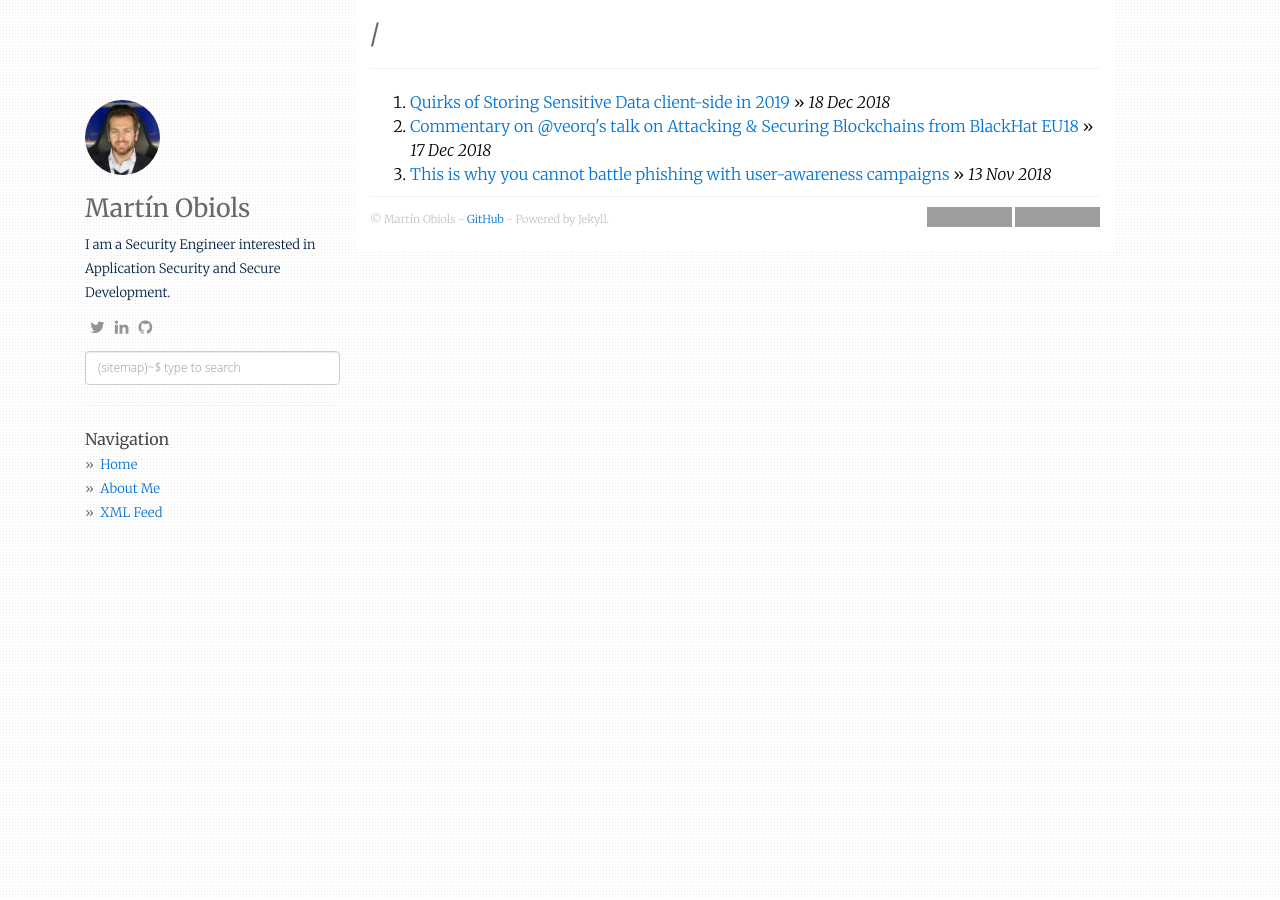
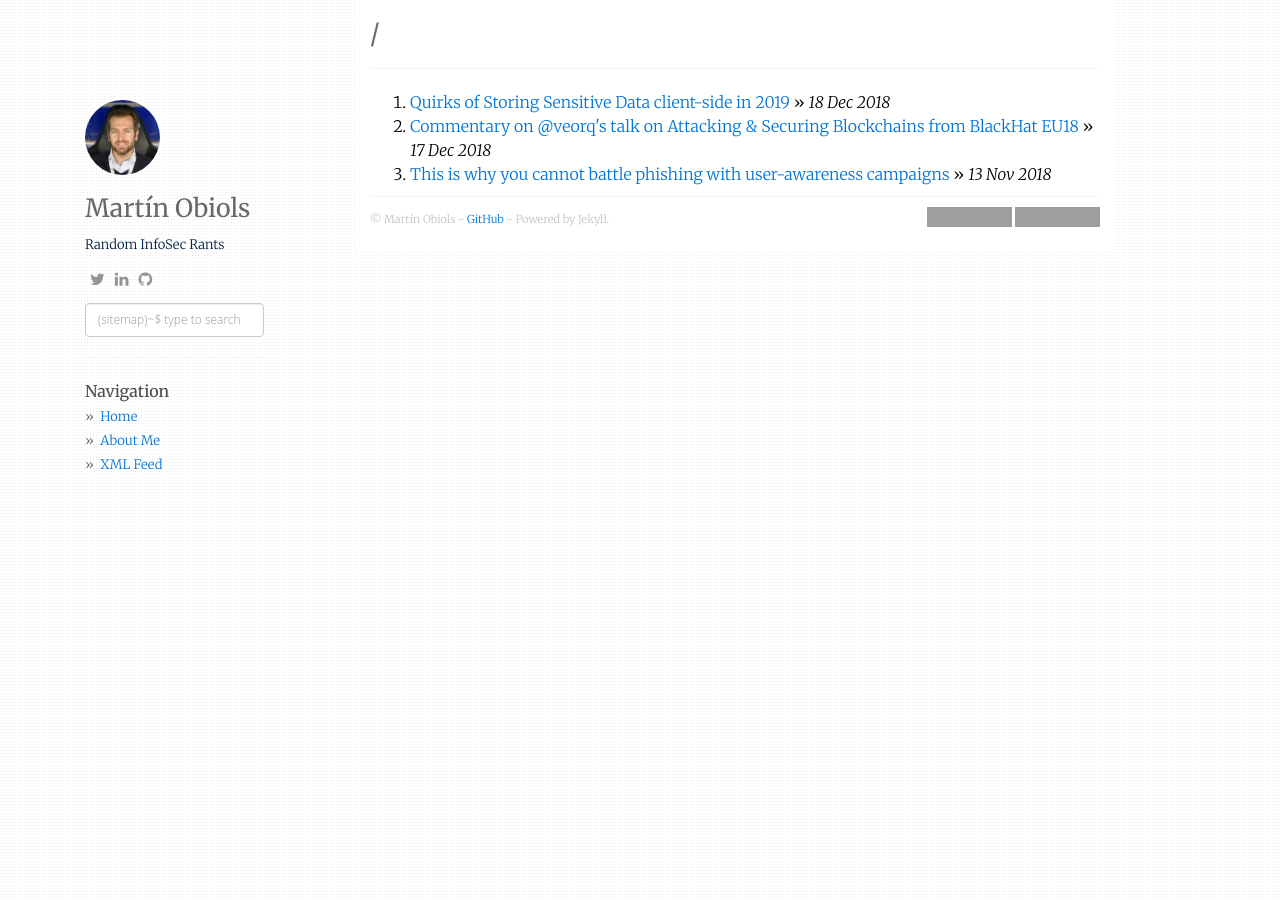
Before and after one commit to olemoudi/olemoudi.github.io, a Jekyll site: the page built from index.html, in a window 1280 px wide. Built offline with Jekyll 4.4.1, drawn with Linux system fonts in a browser that asks for light colours; nearby versions of some CDN libraries; the list of posts is cut into pages by our own code; grey boxes are pictures that could not be loaded.

Commit message:
changed about

```diff
--- a/_config.yml
+++ b/_config.yml
@@ -2,9 +2,9 @@ title: /
 description: Martín Obiols personal site
 author: Martín Obiols
 github: https://github.com/olemoudi
-about: I am a Security Engineer interested in Application Security and Secure Development.
+about: Random InfoSec Rants
 disqus_shortname: makensi
-google_analytics: UA-XXXXXXXX-Y
+google_analytics: UA-11822210-1
 avatar_url: /static/img/avatar.jpg
 
 enableTags: true
```
